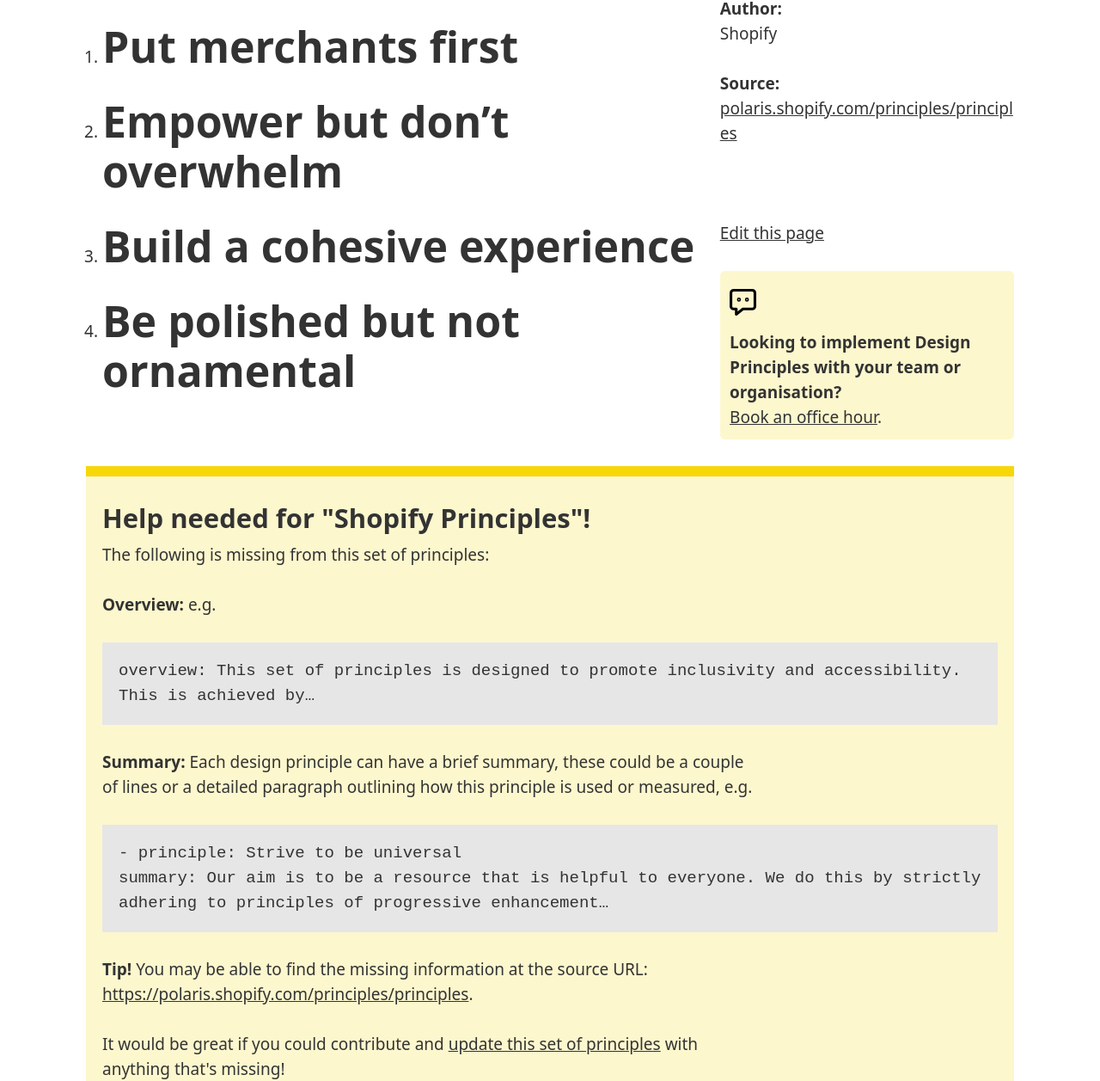
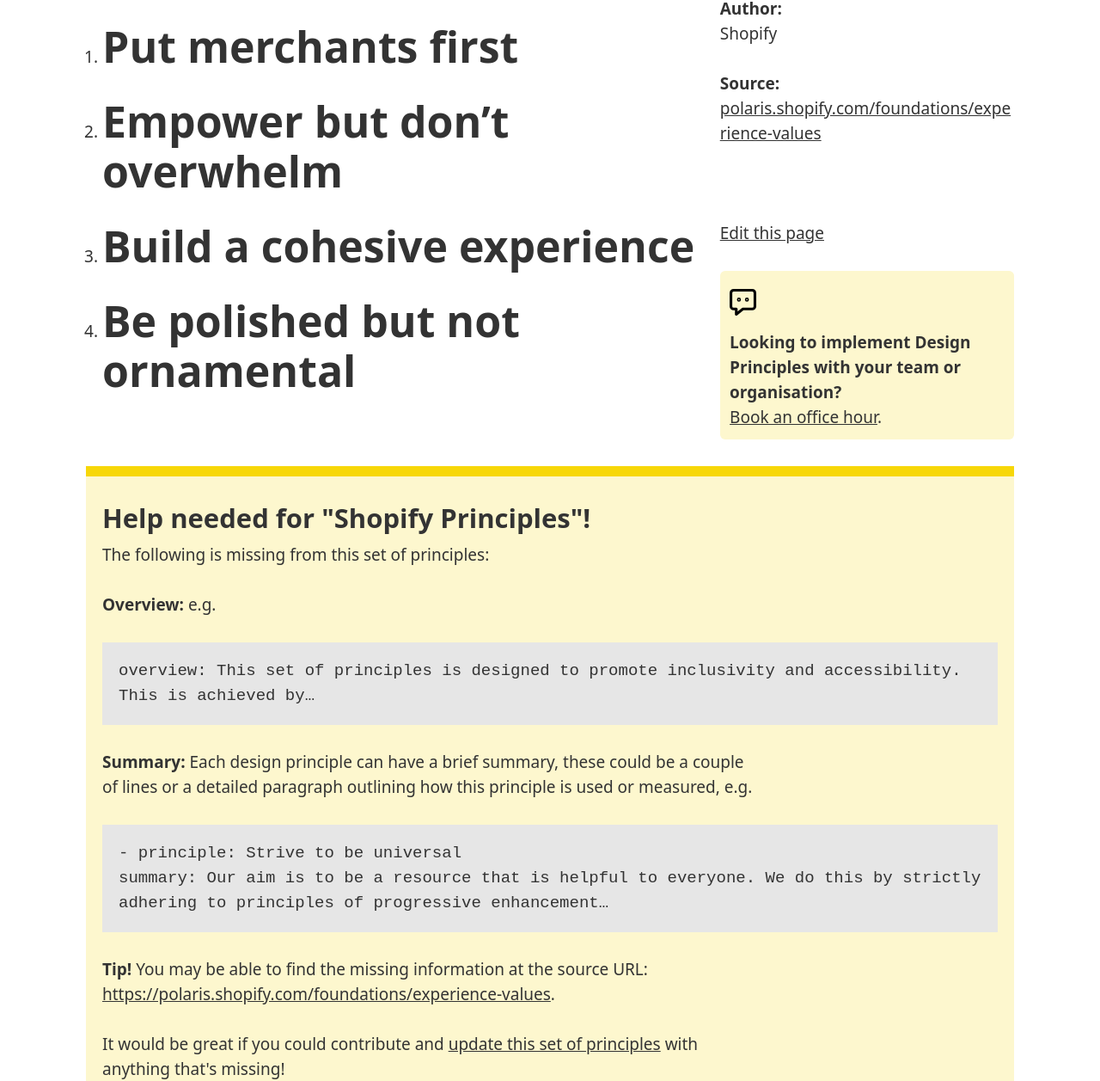
Before and after one commit to benbrignell/principles.design, a Jekyll site: the page built from _examples/shopify-principles.md, in a window 1280 px wide. Shown: the part 341-1598 px from the top of the page at 86% size. Built offline with Jekyll 4.4.1, drawn with Linux system fonts in a browser that asks for light colours; comment, search, counter and statistics services are not loaded; some of the changed lines change nothing that is shown.

Commit message:
Update Shopify link

```diff
--- a/_examples/shopify-principles.md
+++ b/_examples/shopify-principles.md
@@ -2,7 +2,7 @@
 title: Shopify Principles
 author: Shopify
 overview:
-link: https://polaris.shopify.com/principles/principles
+link: https://polaris.shopify.com/foundations/experience-values
 principles:
 - principle: Put merchants first
 - principle: Empower but don’t overwhelm
```
